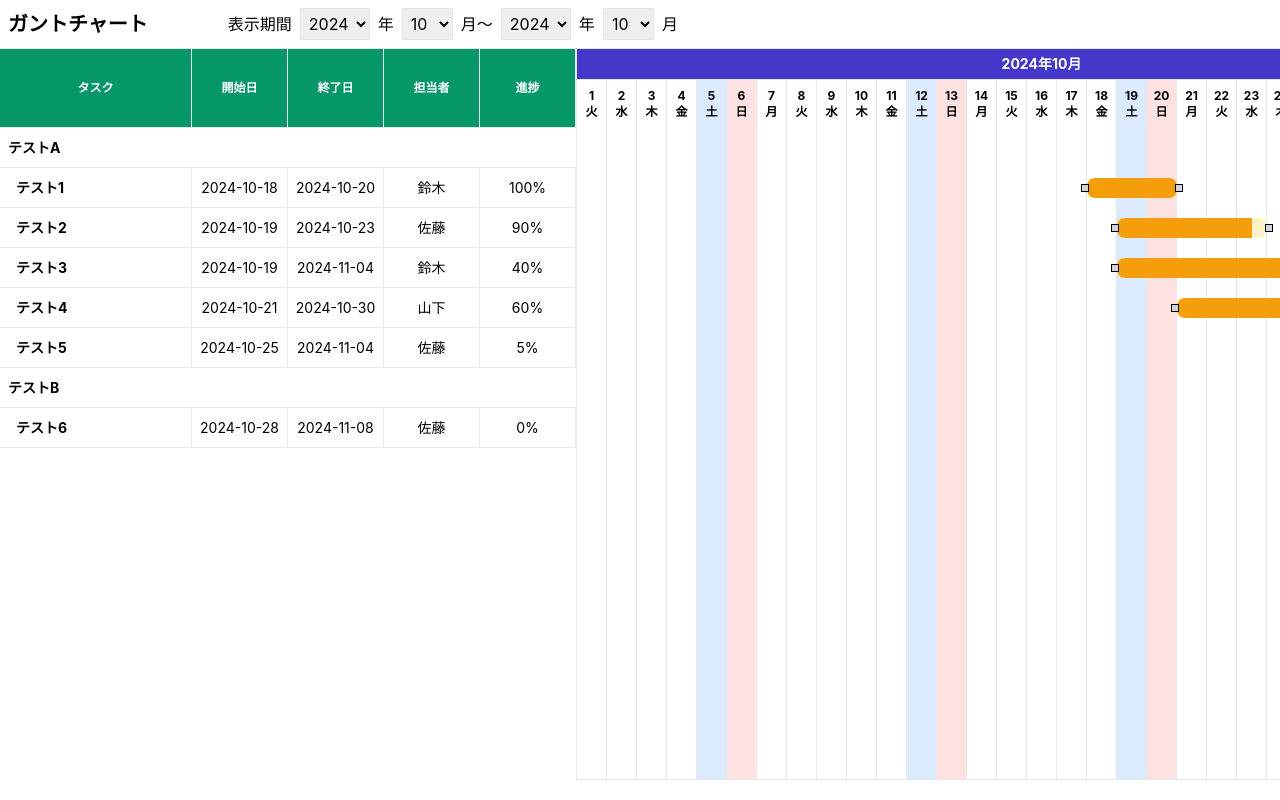
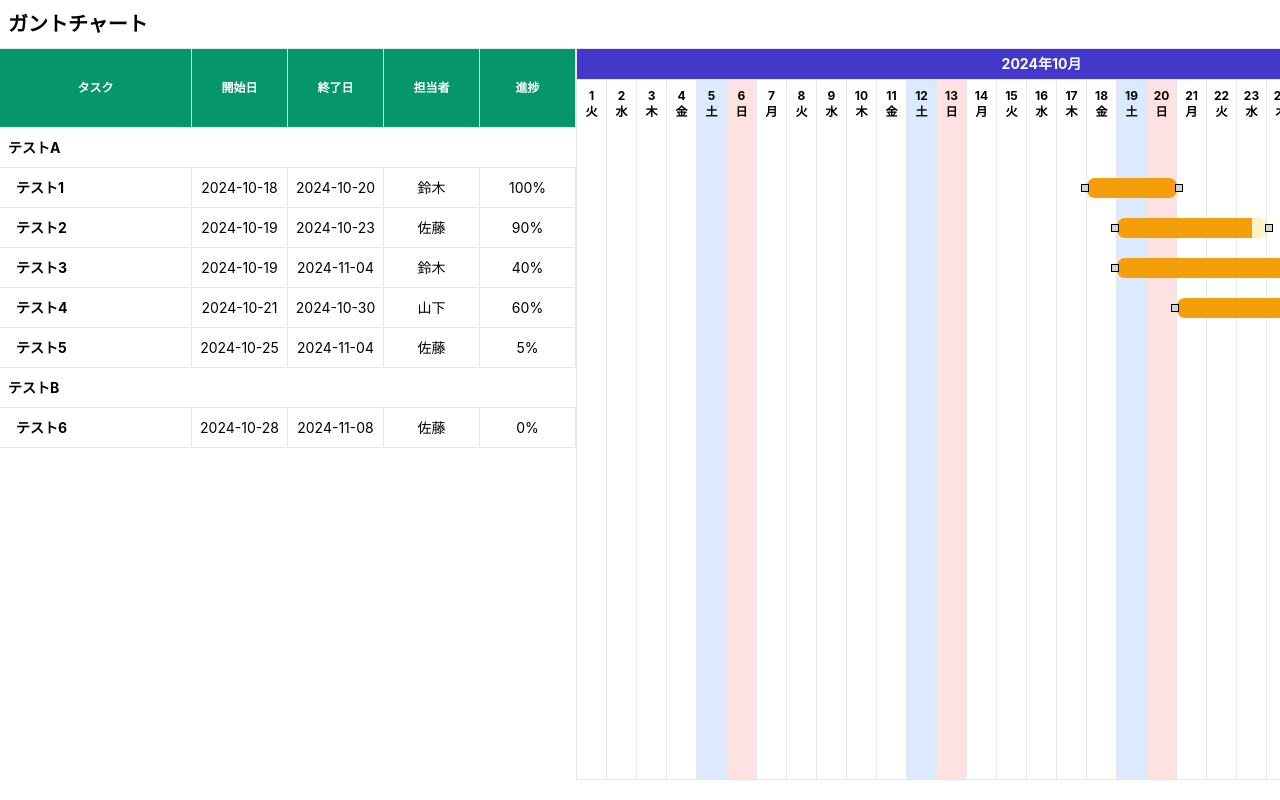
Before and after one commit to gotsui/Gantt-Chart, a React (Create React App) app in the folder web-react-rust/react/react_app/: page / in a window 1280 px wide. Built offline with nearby package versions, Linux system fonts and the light colour scheme.

Commit message:
表示期間設定欄を削除し、表示期間を前後2カ月に設定

```diff
--- a/web-react-rust/react/react_app/src/App.tsx
+++ b/web-react-rust/react/react_app/src/App.tsx
@@ -208,9 +208,8 @@ function App() {
 	const [tasks, setTasks] = React.useState(getTasks());
 	const [displayTasks, setDisplayTasks] = React.useState([]);
 	const [taskBars, setTaskBars] = React.useState([]);
-	const [startDate, setStartDate] = React.useState(new Date(today.getFullYear(), today.getMonth(), 1));
-	const [endDate, setEndDate] = React.useState(new Date(today.getFullYear(), today.getMonth(), 1));
-
+	const [startDate, setStartDate] = React.useState(new Date(today.getFullYear(), today.getMonth() - 2, 1));
+	const [endDate, setEndDate] = React.useState(new Date(today.getFullYear(), today.getMonth() + 2, 1));
 
 	let calendars = getCalendar(startDate, endDate);
 	let positionId = 0;
@@ -236,34 +235,6 @@ function App() {
 	}
 
 	let movingPageX = 0;
-
-	function handleChangeStartYear(e: React.ChangeEvent<HTMLSelectElement>) {
-		let nextStartDate = new Date(startDate);
-		nextStartDate.setFullYear(parseInt(e.target.value));
-		let nextTaskBars = getTaskBars(nextStartDate, displayTasks, blockSize);
-		setStartDate(nextStartDate);
-		setTaskBars(nextTaskBars);
-	}
-
-	function handleChangeStartMonth(e: React.ChangeEvent<HTMLSelectElement>) {
-		let nextStartDate = new Date(startDate);
-		nextStartDate.setMonth(parseInt(e.target.value) - 1);
-		let nextTaskBars = getTaskBars(nextStartDate, displayTasks, blockSize);
-		setStartDate(nextStartDate);
-		setTaskBars(nextTaskBars);
-	}
-
-	function handleChangeEndYear(e: React.ChangeEvent<HTMLSelectElement>) {
-		let nextEndDate = new Date(endDate);
-		nextEndDate.setFullYear(parseInt(e.target.value));
-		setEndDate(nextEndDate);
-	}
-
-	function handleChangeEndMonth(e: React.ChangeEvent<HTMLSelectElement>) {
-		let nextEndDate = new Date(endDate);
-		nextEndDate.setMonth(parseInt(e.target.value) - 1);
-		setEndDate(nextEndDate);
-	}
 
 	function handleMouseDownMove(e: React.MouseEvent<HTMLDivElement, MouseEvent>, task: any) {
 		if (e.target instanceof HTMLElement) {
@@ -310,6 +281,15 @@ function App() {
 	}
 
 	React.useEffect(() => {
+		let ganttCalendarElement = document.getElementById('gantt-calendar');
+
+		if (ganttCalendarElement) {
+			let thisMonthFirstDate = new Date(today.getFullYear(), today.getMonth(), 1);
+			let diffMilliSec = thisMonthFirstDate.getTime() - startDate.getTime();
+			let diffDate = diffMilliSec / (24 * 60 * 60 * 1000);
+			ganttCalendarElement.scrollLeft = diffDate * blockSize;
+		}
+
 		const nowCalendarSize = getCalendarSize();
 		const nowDisplayTasks = getDisplayTasks(tasks, positionId, nowCalendarSize.height);
 		const nowTaskBars = getTaskBars(startDate, nowDisplayTasks, blockSize);
@@ -511,9 +491,6 @@ function App() {
 			<div id="app">
 				<div id="gantt-header" className="h-12 p-2 flex items-center">
 					<h1 className="text-xl font-bold">ガントチャート</h1>
-					<DisplayPeriod startDate={startDate} endDate={endDate}
-					onChangeStartYear={handleChangeStartYear} onChangeStartMonth={handleChangeStartMonth}
-					onChangeEndYear={handleChangeEndYear} onChangeEndMonth={handleChangeEndMonth} />
 				</div>
 				<div id="gantt-content" className="flex">
 					<GanttTask displayTasks={displayTasks} calendarSize={calendarSize} />
```
